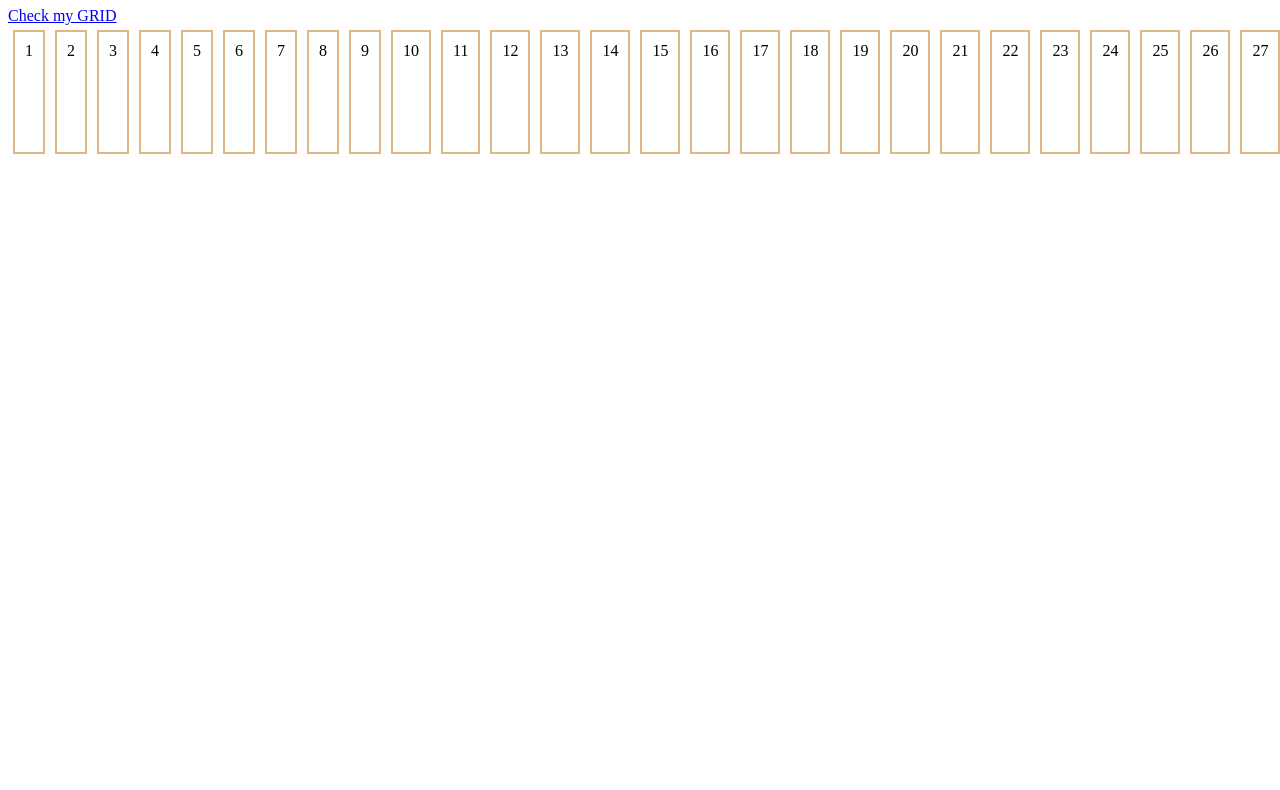
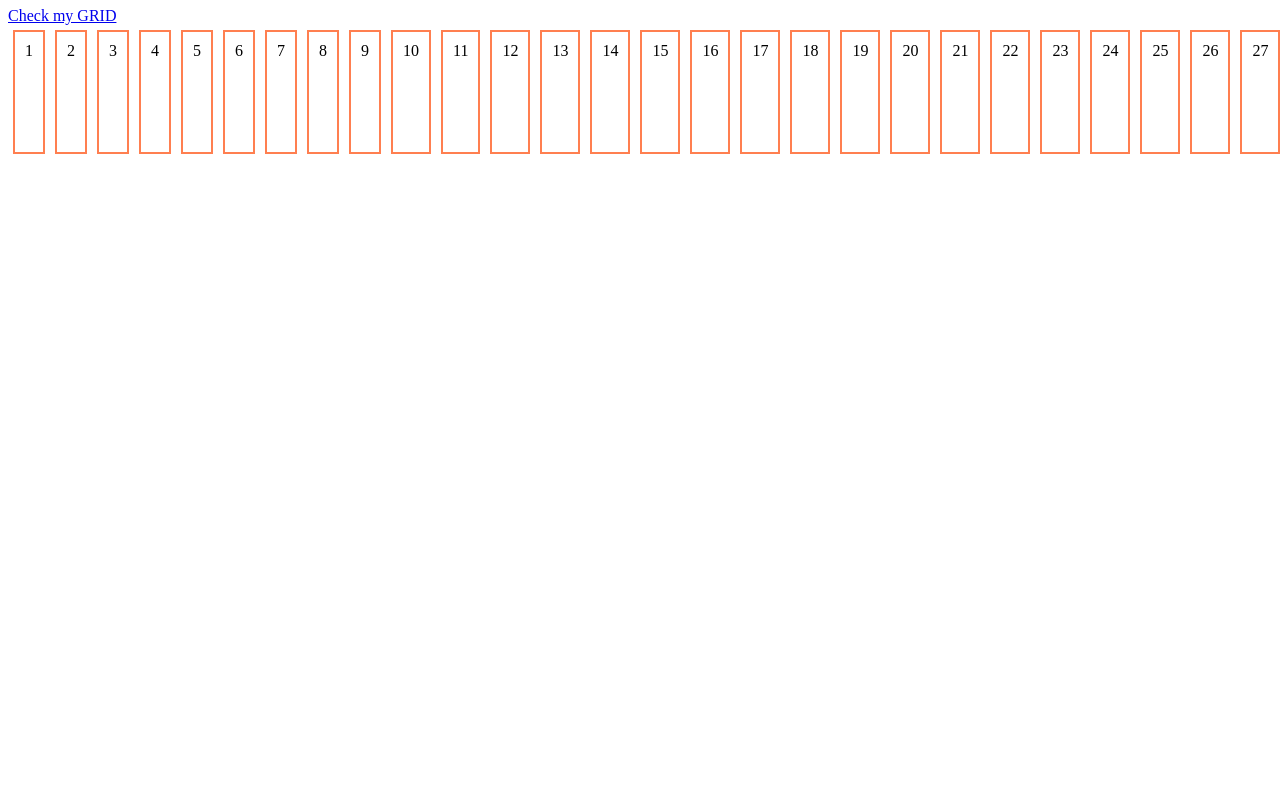
Before and after one commit to benedictvimal2/FlexnGrid-Task, a plain HTML site: page index-flex.html in a window 1280 px wide. Shown: the part 73-863 px from the top of the page. Drawn offline with Linux system fonts and the light colour scheme.

Commit message:
completed flexngrid task

```diff
--- a/css/flexstyles.css
+++ b/css/flexstyles.css
@@ -6,7 +6,7 @@
     div {
         width: 100px;
         height: 100px;
-        border: 2px solid burlywood;
+        border: 2px solid coral;
         margin: 5px;
         padding: 10px;
     }
```
